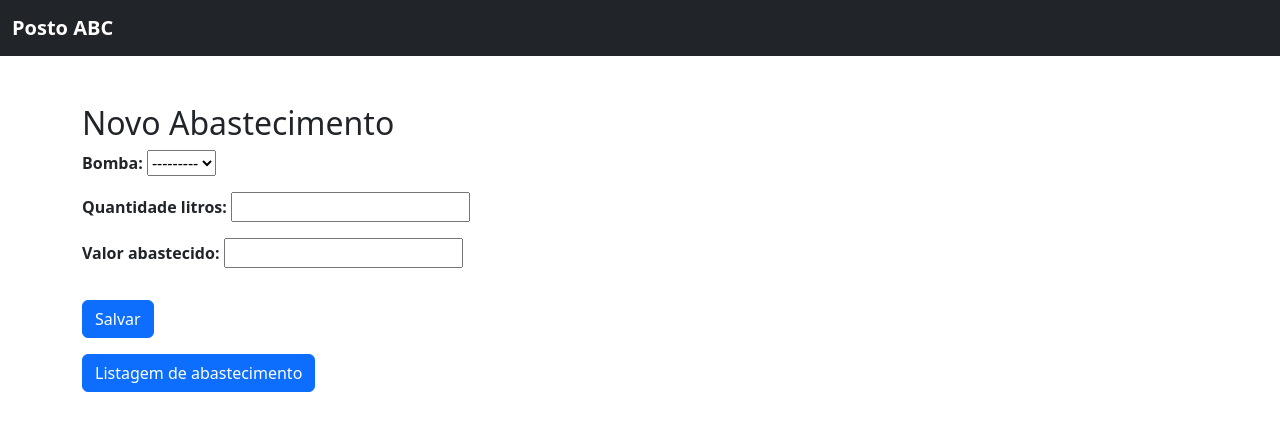
After one commit to matheusvfp/Posto_ABC, a Django app: page / in a window 1280 px wide. The commit adds this page. Shown: the top 431 px of the page. Run offline with Django 4.2, Linux system fonts and the light colour scheme; data that the repository does not hold is empty.

Commit message:
✨ feat: cadastro de abastecimento

```diff
--- /dev/null
+++ b/app_abastecimento/templates/app_abastecimento/abastecimento_form.html
@@ -0,0 +1,33 @@
+<!DOCTYPE html>
+<html lang="pt-br">
+<head>
+    <meta charset="utf-8">
+    <meta name="viewport" content="width=device-width, initial-scale=1">
+    <title>Posto ABC</title>
+    <link href="https://cdn.jsdelivr.net/npm/bootstrap@5.3.3/dist/css/bootstrap.min.css" rel="stylesheet" integrity="sha384-QWTKZyjpPEjISv5WaRU9OFeRpok6YctnYmDr5pNlyT2bRjXh0JMhjY6hW+ALEwIH" crossorigin="anonymous">
+</head>
+<body>
+    <!-- Navbar -->
+    <nav class="navbar bg-dark mb-5" data-bs-theme="dark">
+        <div class="container-fluid">
+            <a class="navbar-brand fw-bold" href="#">Posto ABC</a>
+        </div>
+    </nav>
+
+    <main class="container fw-bold">
+        {% block content %}
+        <h2>Novo Abastecimento</h2>
+        <form method="post">
+            {% csrf_token %}
+            {{ form.as_p }}
+            <button type="submit" class="btn btn-primary mt-3">Salvar</button>
+            <div class="mb-3">
+                <a href="{% url 'abastecimento_list' %}" class="btn btn-primary mt-3">Listagem de abastecimento</a>
+            </div>
+        </form>
+        {% endblock %}
+    </main>
+
+    <script src="https://cdn.jsdelivr.net/npm/bootstrap@5.3.3/dist/js/bootstrap.bundle.min.js" integrity="sha384-YvpcrYf0tY3lHB60NNkmXc5s9fDVZLESaAA55NDzOxhy9GkcIdslK1eN7N6jIeHz" crossorigin="anonymous"></script>
+</body>
+</html>
--- a/app_abastecimento/views.py
+++ b/app_abastecimento/views.py
@@ -1,8 +1,14 @@
-from django.views.generic import ListView
+from django.views.generic import ListView, CreateView
+from django.urls import reverse_lazy
 
 
-from .models import Abastecimento
+from .models import Abastecimento, Bomba, Tanque
 
 
 class AbastecimentosListView(ListView):
     model = Abastecimento
+
+class AbastecimentoCreateView(CreateView):
+    model = Abastecimento
+    fields = ["bomba", "quantidade_litros", "valor_abastecido"]
+    success_url = reverse_lazy("abastecimento_list")
--- a/setup/urls.py
+++ b/setup/urls.py
@@ -1,9 +1,10 @@
 from django.contrib import admin
 from django.urls import path
 
-from app_abastecimento.views import AbastecimentosListView
+from app_abastecimento.views import AbastecimentosListView, AbastecimentoCreateView
 
 urlpatterns = [
     path("admin/", admin.site.urls),
-    path("listar/", AbastecimentosListView.as_view()),
+    path("", AbastecimentoCreateView.as_view(), name="abastecimento_create"),
+    path("listar/", AbastecimentosListView.as_view(), name="abastecimento_list"),
 ]
```
Also changed, not shown: app_abastecimento/templates/app_abastecimento/abastecimento_list.html (+11 -3 lines).
